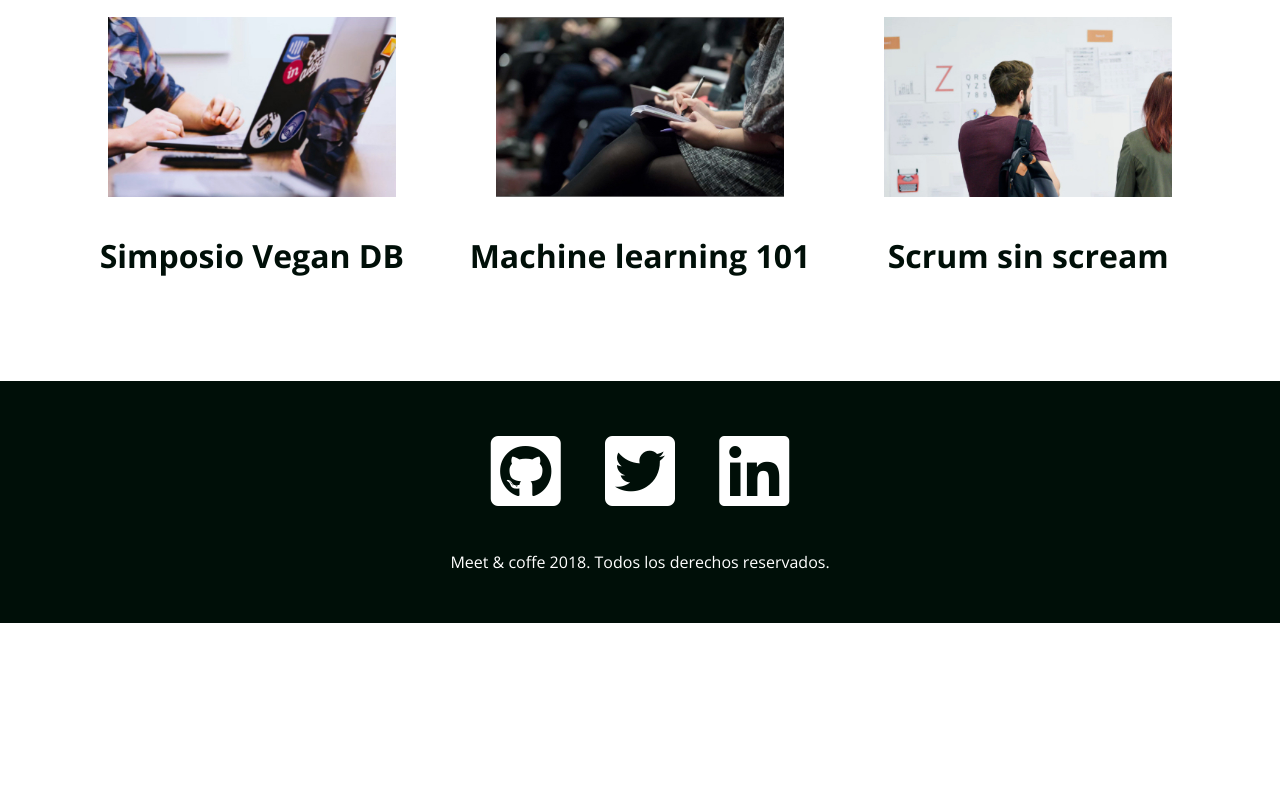
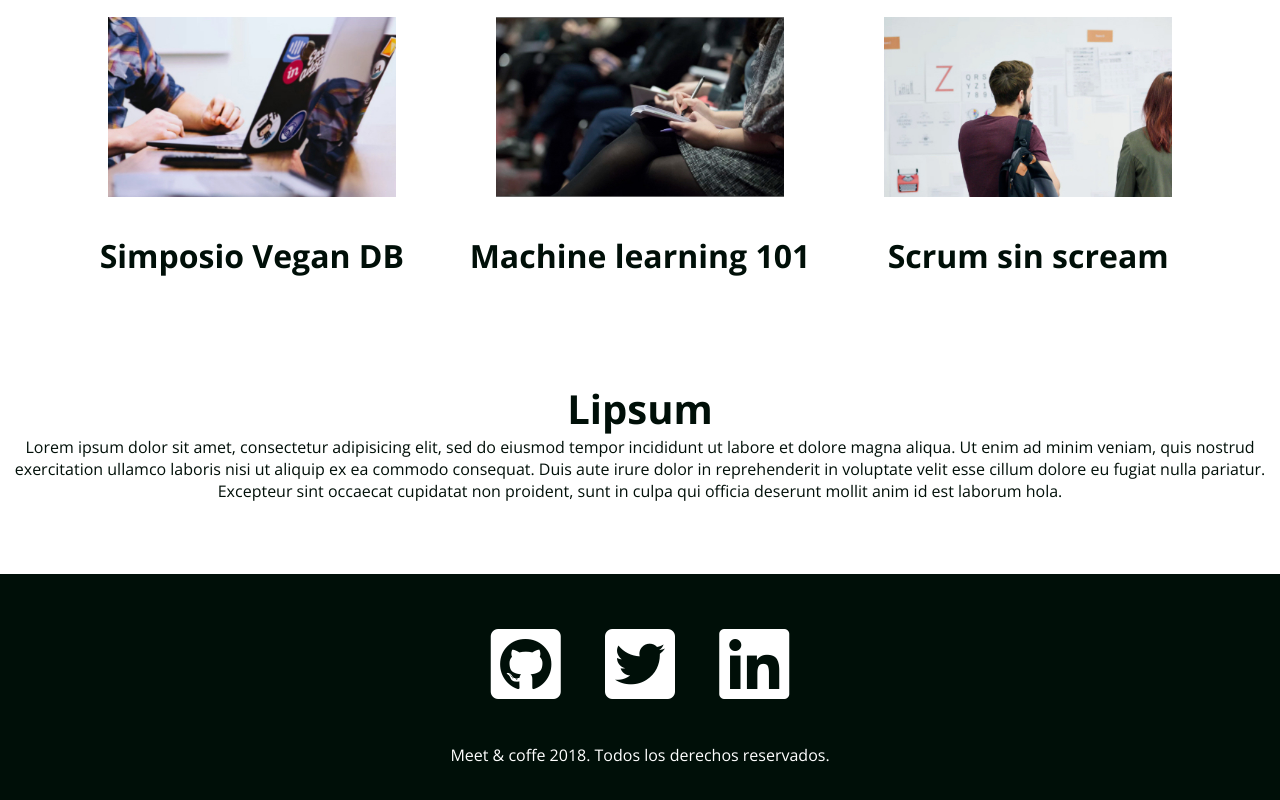
Before and after one commit to Daliagarcia/meet-coffee, a plain HTML site: page index.html in a window 1280 px wide. Shown: the part 1547-2347 px from the top of the page. Before the commit the page ends 2170 px from the top, so only its background shows below. Drawn offline with nearby package versions, Linux system fonts and the light colour scheme.

Commit message:
added new text to the index of meetcoffee projet

```diff
--- a/index.html
+++ b/index.html
@@ -15,7 +15,7 @@
 	<nav class="oscuro">
 		<ul>
 			<li class="icono"><a href="#inicio">
-				<svg xmlns="http://www.w3.org/2000/svg" viewBox="0 0 44 44"><path d="M11.8 26l-2.2 2.3c-.5-2.9-.7-7.5 2.2-11.2V26zm-.4 4.1c2.7.5 7.2.7 10.6-2.3h-8.5l-2.1 2.3zm5.3-16.2c-.8.2-1.7.5-2.4.9v8.5l2.4-2.6v-6.8zm2.5-.3v4.6l4-4.2c-1.1-.3-2.5-.5-4-.4zM16 25.2h8.1c.4-.8.7-1.7.9-2.6h-6.6L16 25.2zm28-6.1V25c0 4.3-3.3 7.8-7.4 7.8h-1.8v2.9c0 4.6-3.6 8.3-7.9 8.3h-19C3.6 44 0 40.3 0 35.7V0h34.8v11.4h1.8c4.1 0 7.4 3.5 7.4 7.7zm-16.2.9c.1-2.6-.4-5-.8-6.4-.2-.9-.4-1.4-.4-1.4s-.5-.2-1.4-.4c-1.4-.4-3.6-.9-6.1-.8-.8 0-1.7.1-2.5.3-.8.2-1.6.4-2.4.7-.9.4-1.7.8-2.5 1.5-.6.5-1.1 1-1.6 1.6-4.5 5.4-3.4 12.5-2.6 15.5.2.9.4 1.4.4 1.4s.5.2 1.4.4c2.8.8 9.6 2 14.7-2.7.6-.5 1.1-1.1 1.5-1.7.6-.8 1-1.7 1.4-2.6.3-.8.5-1.7.7-2.6.1-1.1.2-1.9.2-2.8zm13.2-.9c0-2.6-2-4.6-4.4-4.6h-1.8v15.1h1.8c2.4 0 4.4-2.1 4.4-4.6v-5.9zM21 20h4.4c0-1.6-.1-3-.4-4.2L21 20z"/></svg>
+				<svg xmlns="http://www.w3.org/2000/svg" viewbox="0 0 44 44"><path d="M11.8 26l-2.2 2.3c-.5-2.9-.7-7.5 2.2-11.2V26zm-.4 4.1c2.7.5 7.2.7 10.6-2.3h-8.5l-2.1 2.3zm5.3-16.2c-.8.2-1.7.5-2.4.9v8.5l2.4-2.6v-6.8zm2.5-.3v4.6l4-4.2c-1.1-.3-2.5-.5-4-.4zM16 25.2h8.1c.4-.8.7-1.7.9-2.6h-6.6L16 25.2zm28-6.1V25c0 4.3-3.3 7.8-7.4 7.8h-1.8v2.9c0 4.6-3.6 8.3-7.9 8.3h-19C3.6 44 0 40.3 0 35.7V0h34.8v11.4h1.8c4.1 0 7.4 3.5 7.4 7.7zm-16.2.9c.1-2.6-.4-5-.8-6.4-.2-.9-.4-1.4-.4-1.4s-.5-.2-1.4-.4c-1.4-.4-3.6-.9-6.1-.8-.8 0-1.7.1-2.5.3-.8.2-1.6.4-2.4.7-.9.4-1.7.8-2.5 1.5-.6.5-1.1 1-1.6 1.6-4.5 5.4-3.4 12.5-2.6 15.5.2.9.4 1.4.4 1.4s.5.2 1.4.4c2.8.8 9.6 2 14.7-2.7.6-.5 1.1-1.1 1.5-1.7.6-.8 1-1.7 1.4-2.6.3-.8.5-1.7.7-2.6.1-1.1.2-1.9.2-2.8zm13.2-.9c0-2.6-2-4.6-4.4-4.6h-1.8v15.1h1.8c2.4 0 4.4-2.1 4.4-4.6v-5.9zM21 20h4.4c0-1.6-.1-3-.4-4.2L21 20z"/></svg>
 			</a></li>
 			<li><a href="#ubicacion">Ubicación</a></li>
 			<li><a href="#proxima-charla">Próxima Charla</a> </li>
@@ -66,6 +66,15 @@
 		</article>
   </section>
 
+	<section>
+		<h2>Lipsum</h2>
+		<p>Lorem ipsum dolor sit amet, consectetur adipisicing elit, sed do eiusmod tempor incididunt ut labore et
+			dolore magna aliqua. Ut enim ad minim veniam, quis nostrud exercitation ullamco laboris nisi ut aliquip ex
+			ea commodo consequat. Duis aute irure dolor in reprehenderit in voluptate velit esse cillum dolore eu
+			fugiat nulla pariatur. Excepteur sint occaecat cupidatat non proident, sunt in culpa qui officia deserunt
+			mollit anim id est laborum hola.</p>
+	</section>
+
 	<footer id="contacto" class="oscuro">
 		<a href="https://github.com"><i class="fab fa-github-square fa-5x"></i></a>
 		<a href="https://twitter.com"><i class="fab fa-twitter-square fa-5x"></i></a>
```
